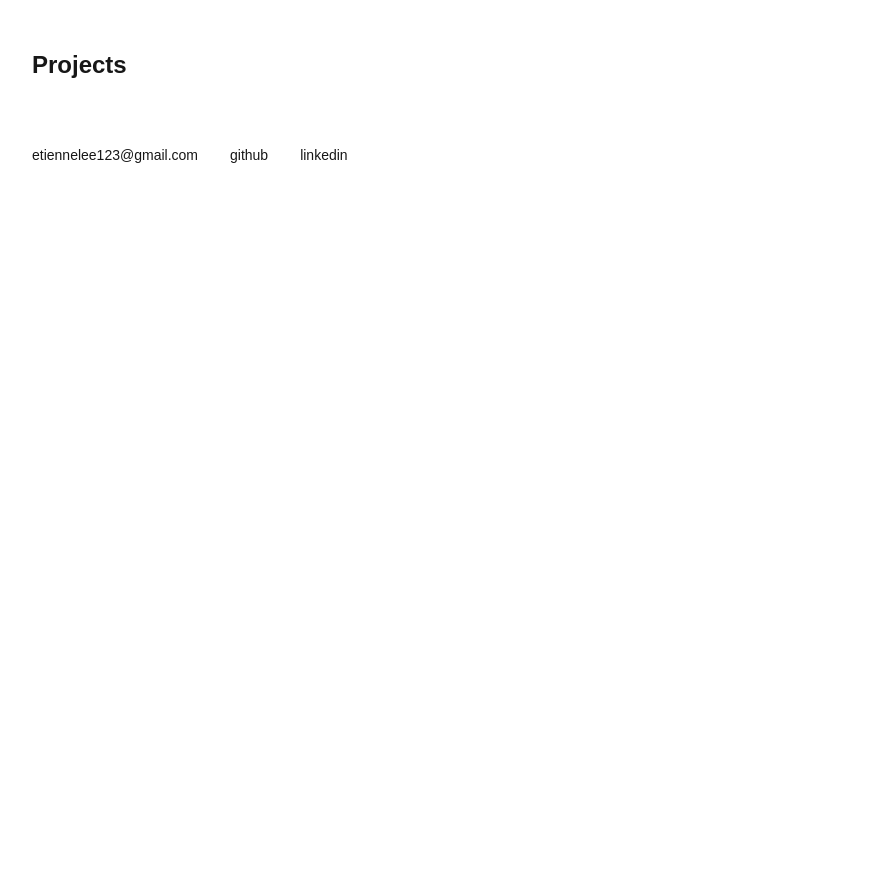
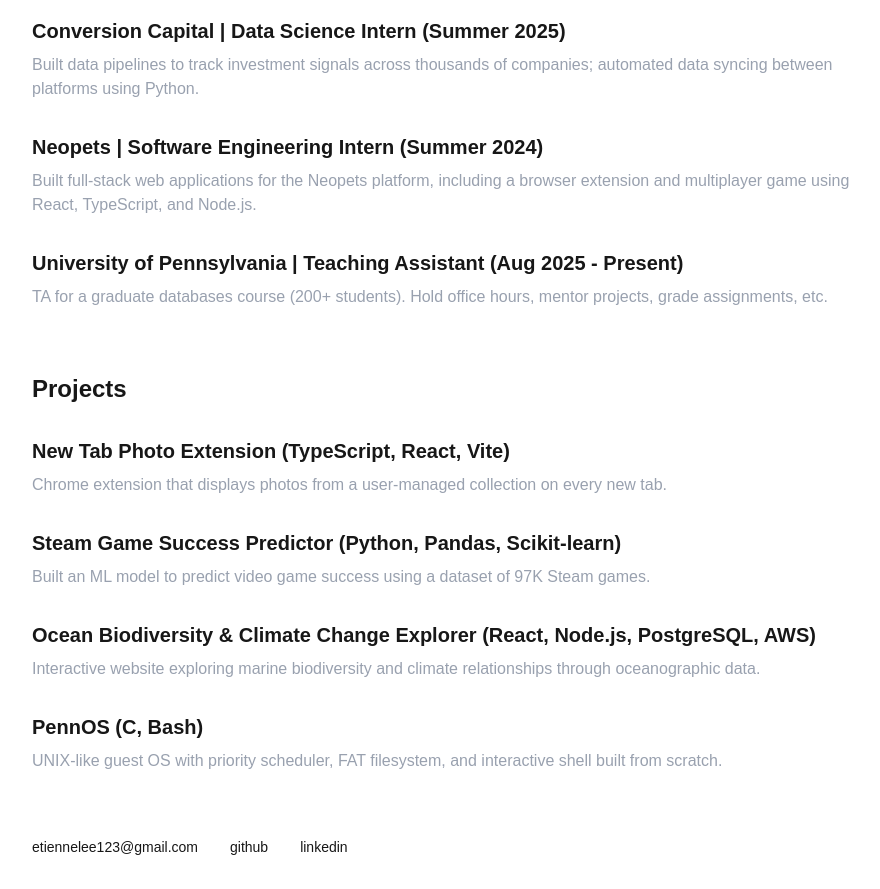
Before and after one commit to EtienneLee/portfolio, a Next.js app: page / in a window 1280 px wide. Shown: the part 340-1229 px from the top of the page, without its empty margins (192-1072 px from the left). Before the commit the page ends 893 px from the top, so only its background shows below. Built offline with nearby package versions, Linux system fonts and the light colour scheme.

Commit message:
added content to main page

```diff
--- a/app/layout.tsx
+++ b/app/layout.tsx
@@ -35,7 +35,9 @@
           <div className="flex gap-8">
             <Link href="/">home</Link>
             <Link href="/about">about</Link>
-            <a href="/resume.pdf">resume</a>
+            <a href="/resume.pdf" target="_blank">
+              resume
+            </a>
           </div>
         </nav>
         {children}
--- a/app/page.tsx
+++ b/app/page.tsx
@@ -10,20 +10,92 @@
       {/* Experience */}
       <section className="mb-16">
         <h2 className="text-2xl font-bold mb-8">Experience</h2>
-        {/* Add experience items here */}
+
+        <div className="mb-8">
+          <h3 className="text-xl font-semibold">
+            Conversion Capital | Data Science Intern (Summer 2025)
+          </h3>
+          <p className="text-gray-400 mt-2">
+            Built data pipelines to track investment signals across thousands of
+            companies; automated data syncing between platforms using Python.
+          </p>
+        </div>
+
+        <div className="mb-8">
+          <h3 className="text-xl font-semibold">
+            Neopets | Software Engineering Intern (Summer 2024)
+          </h3>
+          <p className="text-gray-400 mt-2">
+            Built full-stack web applications for the Neopets platform,
+            including a browser extension and multiplayer game using React,
+            TypeScript, and Node.js.
+          </p>
+        </div>
+
+        <div className="mb-8">
+          <h3 className="text-xl font-semibold">
+            University of Pennsylvania | Teaching Assistant (Aug 2025 - Present)
+          </h3>
+          <p className="text-gray-400 mt-2">
+            TA for a graduate databases course (200+ students). Hold office
+            hours, mentor projects, grade assignments, etc.
+          </p>
+        </div>
       </section>
 
       {/* Projects */}
       <section className="mb-16">
         <h2 className="text-2xl font-bold mb-8">Projects</h2>
-        {/* Add project items here */}
+
+        <div className="mb-8">
+          <h3 className="text-xl font-semibold">
+            New Tab Photo Extension (TypeScript, React, Vite)
+          </h3>
+          <p className="text-gray-400 mt-2">
+            Chrome extension that displays photos from a user-managed collection
+            on every new tab.
+          </p>
+        </div>
+
+        <div className="mb-8">
+          <h3 className="text-xl font-semibold">
+            Steam Game Success Predictor (Python, Pandas, Scikit-learn)
+          </h3>
+          <p className="text-gray-400 mt-2">
+            Built an ML model to predict video game success using a dataset of
+            97K Steam games.
+          </p>
+        </div>
+
+        <div className="mb-8">
+          <h3 className="text-xl font-semibold">
+            Ocean Biodiversity & Climate Change Explorer (React, Node.js,
+            PostgreSQL, AWS)
+          </h3>
+          <p className="text-gray-400 mt-2">
+            Interactive website exploring marine biodiversity and climate
+            relationships through oceanographic data.
+          </p>
+        </div>
+
+        <div className="mb-8">
+          <h3 className="text-xl font-semibold">PennOS (C, Bash)</h3>
+          <p className="text-gray-400 mt-2">
+            UNIX-like guest OS with priority scheduler, FAT filesystem, and
+            interactive shell built from scratch.
+          </p>
+        </div>
       </section>
 
       {/* Links */}
       <footer className="flex gap-8 text-sm">
         <a href="mailto:etiennelee123@gmail.com">etiennelee123@gmail.com</a>
-        <a href="https://github.com/EtienneLee">github</a>
-        <a href="https://www.linkedin.com/in/etienne-lee-">linkedin</a>
+        <a href="https://github.com/EtienneLee" target="_blank">
+          github
+        </a>
+        <a href="https://linkedin.com/in/etienne-lee-" target="_blank">
+          linkedin
+        </a>
       </footer>
     </main>
   );
```
